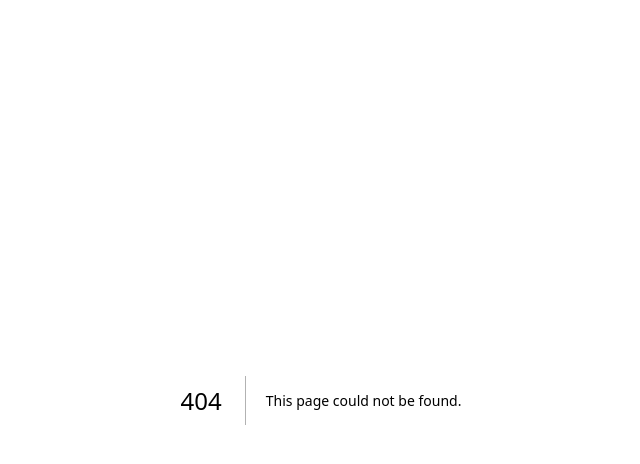
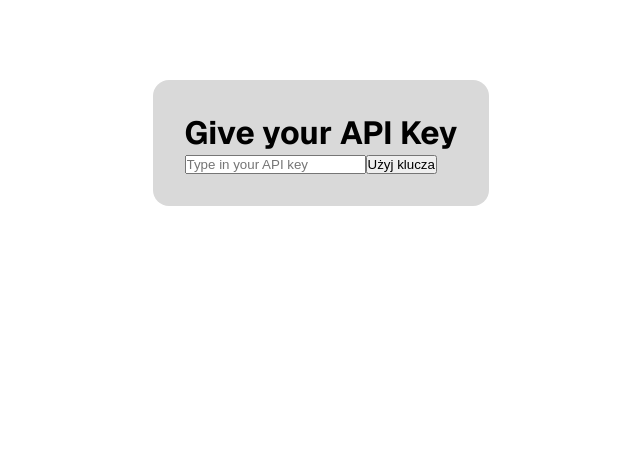
Before and after one commit to pikoseq9/ChatNote, a Next.js app: page /apiform in a window 1280 px wide. Before the commit this address had no page. Shown: the top 464 px of the page, without its empty margins (319-959 px from the left). Built offline with nearby package versions, Linux system fonts and the light colour scheme.

Commit message:
add apiform page

```diff
--- /dev/null
+++ b/src/app/apiform/page.js
@@ -0,0 +1,19 @@
+"use client";
+
+import ApiKeyForm from "@/components/ApiKeyForm";
+import Card from "@/components/Card";
+import styles from "@/app/page.module.css";
+
+export default function ApiKeyFormPage() {
+  const handleApiKeySubmit = (apiKey) => {
+    //here the key's usage
+  };
+
+  return (
+    <div className={styles.page}>
+      <Card>
+        <ApiKeyForm onSubmitApiKey={handleApiKeySubmit} />
+      </Card>
+    </div>
+  );
+}
--- a/src/app/page.js
+++ b/src/app/page.js
@@ -1,7 +1,6 @@
 import styles from "./page.module.css";
 import Chat from "../components/Chat.js";
 import Card from "../components/Card.js";
-import ApiKeyForm from "@/components/ApiKeyForm";
 
 export default function Home() {
   return (
--- a/src/components/ApiKeyForm.js
+++ b/src/components/ApiKeyForm.js
@@ -1,5 +1,6 @@
 "use client";
 import React, { useState } from "react";
+import styles from "./ApiKeyForm.module.css";
 
 export default function ApiKeyForm({ onSubmitApiKey }) {
   const [newApiKey, setNewApiKey] = useState("");
@@ -12,7 +13,9 @@ export default function ApiKeyForm({ onSubmitApiKey }) {
   };
 
   return (
-    <form className="" onSubmit={handleSubmit}>
+    <div className={styles["api-key-form-box"]}>
+      <h1>Give your API Key</h1>
+      <form className={styles["api-key-form"]} onSubmit={handleSubmit}>
         <input
           type="text"
           placeholder="Type in your API key"
@@ -21,5 +24,6 @@ export default function ApiKeyForm({ onSubmitApiKey }) {
         />
         <button type="submit">Użyj klucza</button>
       </form>
+    </div>
   );
 }
--- /dev/null
+++ b/src/components/ApiKeyForm.module.css
@@ -0,0 +1,8 @@
+.api-key-form-box {
+  width: fit-content;
+}
+
+.api-key-form-box h1 {
+  margin: 0;
+  display: inline-block;
+}
```
Also changed, not shown: src/pages/api-form.js (deleted, +0 -16 lines). Lines whose indentation alone changed are shown as unchanged.
